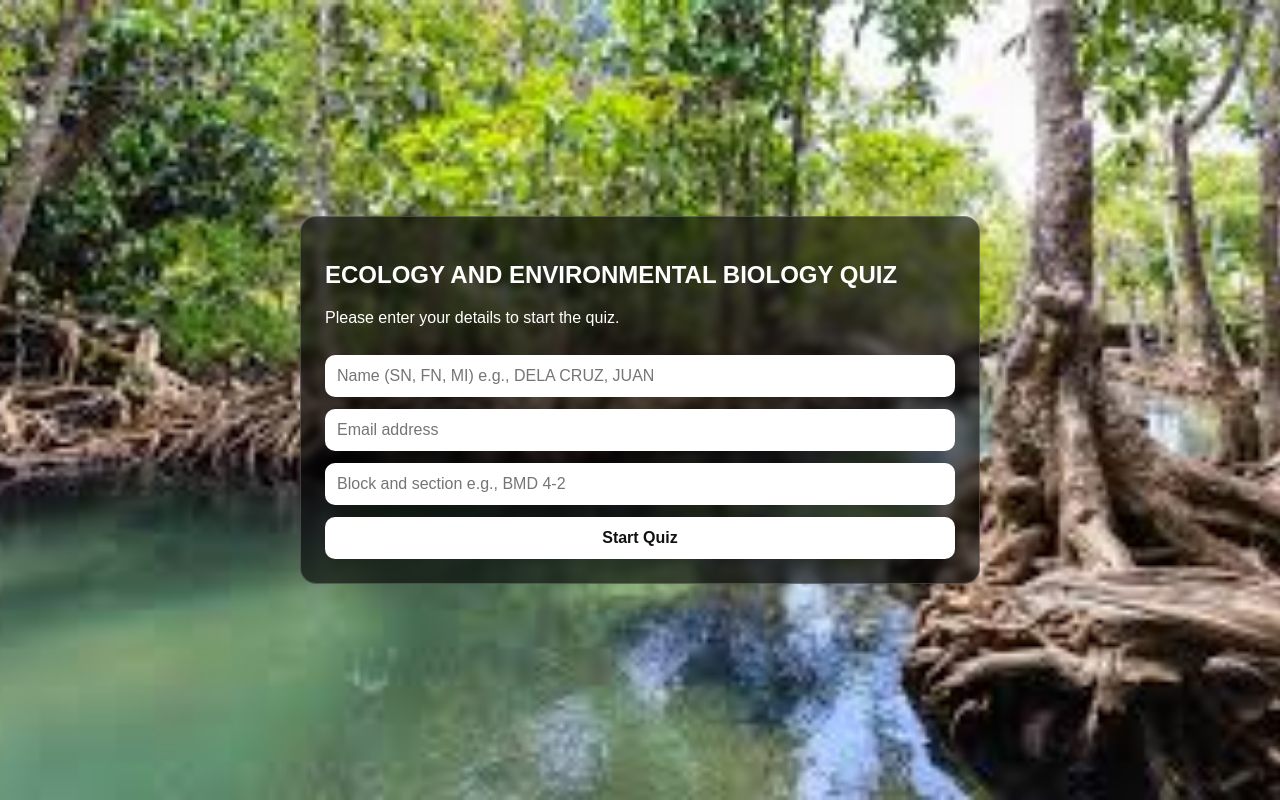
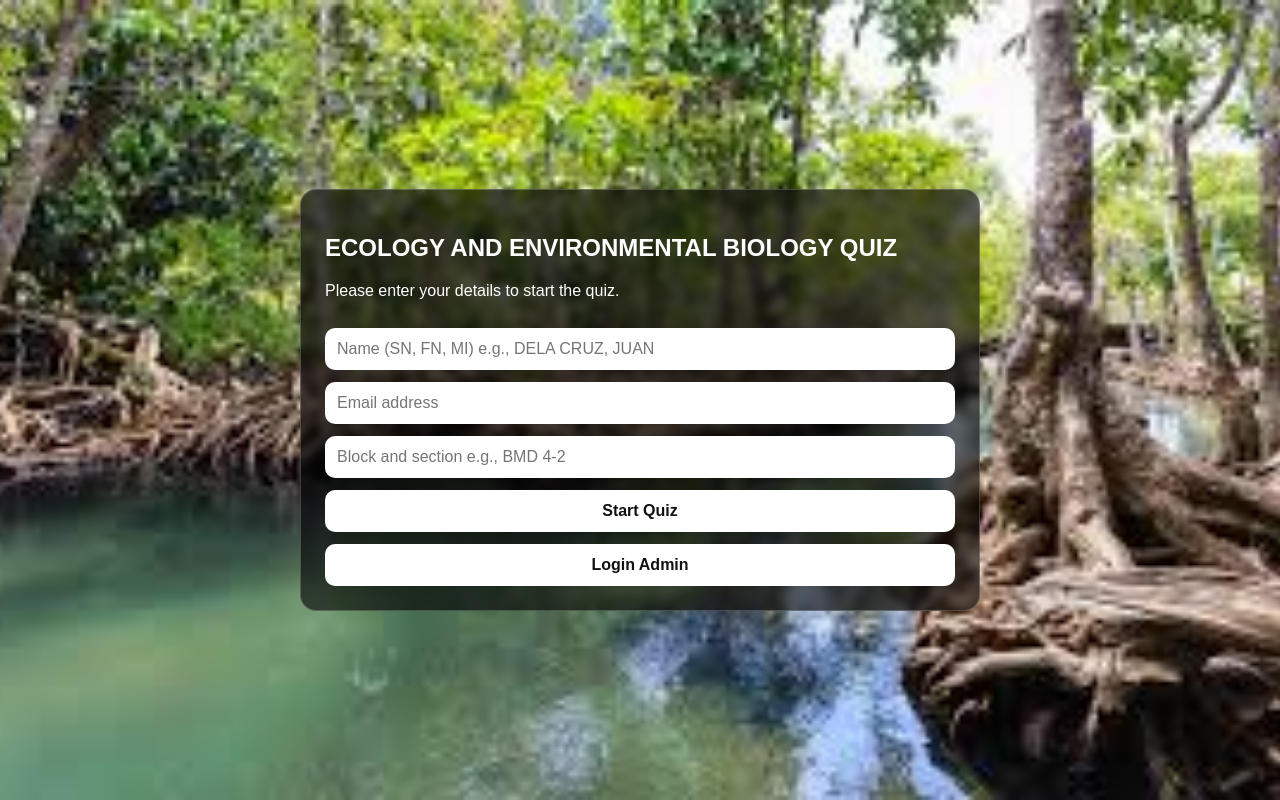
Before and after one commit to ecinaj-27/ECOLOGY-QUIZ, a website: page public/index.html in a window 1280 px wide. Drawn offline with Linux system fonts and the light colour scheme.

Commit message:
Add admin login button to index.html

```diff
--- a/public/index.html
+++ b/public/index.html
@@ -31,6 +31,7 @@
             required
           />
           <button id="start-btn">Start Quiz</button>
+          <button type="button" onclick="window.location.href='/admin'">Login Admin</button>
         </div>
       </section>
 
```
